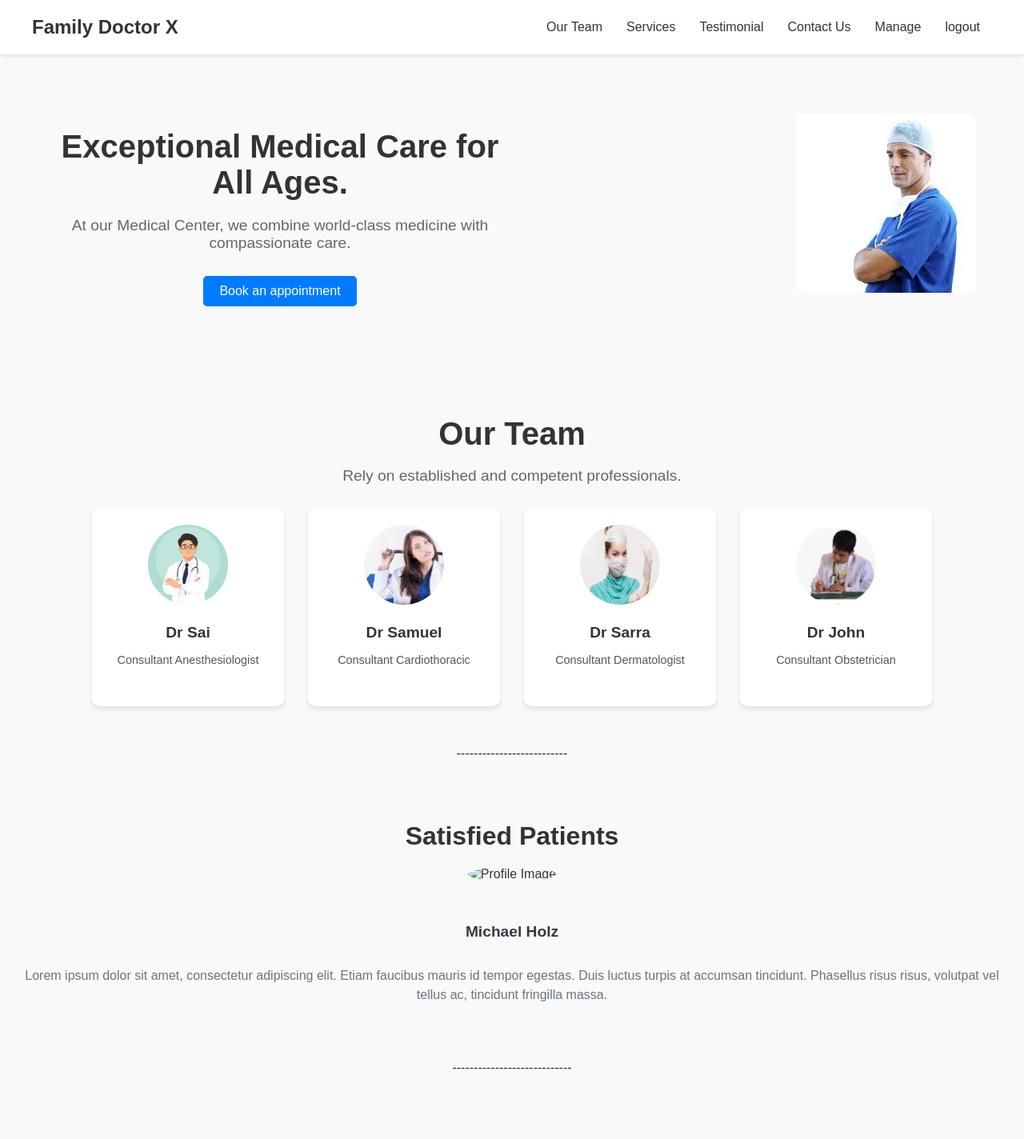
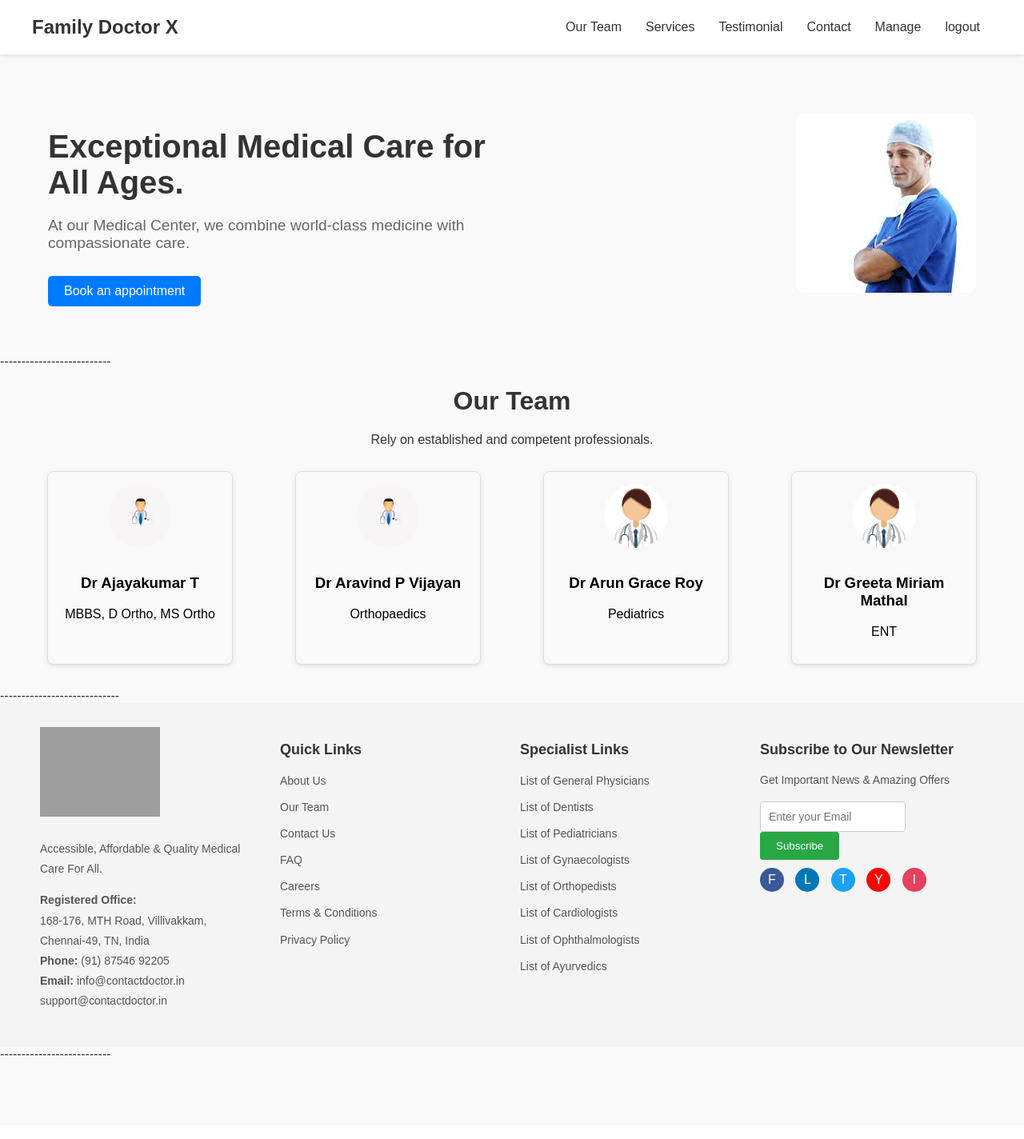
Before and after one commit to chikkuanijohn/Doctor_appointment, a Django app: page /user_home in a window 1280 px wide. Shown: the whole page at 80% size. After the commit the page ends 1320 px from the top, so only its background shows below. Run offline with Django 5.2, Linux system fonts and the light colour scheme; some libraries are stand-ins or nearby versions; grey boxes are pictures that could not be loaded.

Commit message:
new file

```diff
--- a/doctor_appointment/app/urls.py
+++ b/doctor_appointment/app/urls.py
@@ -8,5 +8,6 @@
     path('user_home',views.user_home),
     path('register/',views.register),
     path('booking/',views.booking_view),
-   path('booking/book_appointment/', views.book_appointment),
+    path('booking/book_appointment/', views.book_appointment),
+    path('Contact/',views.Contact),
 ]
--- a/doctor_appointment/app/views.py
+++ b/doctor_appointment/app/views.py
@@ -70,3 +70,7 @@
 
 def book_appointment(request):
     return render(request, 'booking/book_appointment.html')
+
+
+def Contact(request):
+    return render(request, 'Contact.html')
--- a/doctor_appointment/templates/user/user_home.html
+++ b/doctor_appointment/templates/user/user_home.html
@@ -178,7 +178,7 @@
                 <li><a href="our Team">Our Team</a></li>
                 <li><a href="Services">Services</a></li>
                 <li><a href="Testimonial">Testimonial</a></li>
-                <li><a href="Contact Us">Contact Us</a></li>
+                <li><a href="Contact ">Contact </a></li>
                 <li><a href="Manage">Manage</a></li>
                 <li><a href="logout">logout</a></li>
             </ul>
@@ -199,157 +199,240 @@
             <img src="{%static 'imges/doctor2.jpg' %}" alt="Doctor">
         </div>
     </section>
-
+--------------------------
+<style>
+    .team-container {
+        display: flex;
+        justify-content: space-around;
+        flex-wrap: wrap;
+        margin: 20px;
+    }
+    .team-card {
+        text-align: center;
+        border: 1px solid #ddd;
+        border-radius: 8px;
+        padding: 15px;
+        margin: 10px;
+        width: 200px;
+        box-shadow: 0 2px 5px rgba(0, 0, 0, 0.1);
+        text-decoration: none;
+        color: black;
+    }
+    .team-card img {
+        width: 80px;
+        height: 80px;
+        border-radius: 50%;
+        margin-bottom: 10px;
+    }
+    .team-card:hover {
+        box-shadow: 0 4px 10px rgba(0, 0, 0, 0.2);
+        transform: scale(1.05);
+        transition: 0.3s;
+    }
+</style>
+</head>
+<body>
+<h1 style="text-align: center;">Our Team</h1>
+<p style="text-align: center;">Rely on established and competent professionals.</p>
+<div class="team-container">
+    <a href="ajayakumar.html" class="team-card">
+        <img src="{%static 'imges/d1.png' %}" alt="Dr Ajayakumar T">
+        <h3>Dr Ajayakumar T</h3>
+        <p>MBBS, D Ortho, MS Ortho</p>
+    </a>
+    <a href="aravind.html" class="team-card">
+        <img src="{%static 'imges/d1.png' %}" alt="Dr Aravind P Vijayan">
+        <h3>Dr Aravind P Vijayan</h3>
+        <p>Orthopaedics</p>
+    </a>
+    <a href="arun.html" class="team-card">
+        <img src="{%static 'imges/d2.webp' %}" alt="Dr Arun Grace Roy">
+        <h3>Dr Arun Grace Roy</h3>
+        <p>Pediatrics</p>
+    </a>
+    <a href="greeta.html" class="team-card">
+        <img src="{%static 'imges/d2.webp' %}" alt="Dr Greeta Miriam Mathal">
+        <h3>Dr Greeta Miriam Mathal</h3>
+        <p>ENT</p>
+    </a>
+</div>
+----------------------------
 <style>
     body {
         font-family: Arial, sans-serif;
         margin: 0;
         padding: 0;
         background-color: #f9f9f9;
-        text-align: center;
     }
 
-    .team-section {
-        padding: 50px 20px;
+    .footer {
+        background-color: #f4f4f4;
+        padding: 20px 40px;
+        display: flex;
+        justify-content: space-between;
+        flex-wrap: wrap;
     }
 
-    .team-section h1 {
-        font-size: 2.5em;
-        margin-bottom: 10px;
-        color: #333;
+    .footer-section {
+        flex: 1;
+        margin: 10px;
+        min-width: 200px;
     }
 
-    .team-section p {
-        font-size: 1.2em;
-        color: #666;
-        margin-bottom: 30px;
-    }
-
-    .team-container {
-        display: flex;
-        justify-content: center;
-        flex-wrap: wrap;
-        gap: 30px;
-    }
-
-    .team-member {
-        background: #fff;
-        border-radius: 10px;
-        box-shadow: 0 4px 6px rgba(0, 0, 0, 0.1);
-        text-align: center;
-        width: 200px;
-        padding: 20px;
-        transition: transform 0.3s ease;
-    }
-
-    .team-member:hover {
-        transform: scale(1.05);
-    }
-
-    .team-member img {
-        width: 100px;
-        height: 100px;
-        border-radius: 50%;
+    .footer-section h3 {
+        color: #333;
+        font-size: 18px;
         margin-bottom: 15px;
     }
 
-    .team-member h3 {
-        font-size: 1.2em;
-        color: #333;
-        margin: 5px 0;
+    .footer-section p, .footer-section a {
+        color: #555;
+        text-decoration: none;
+        font-size: 14px;
+        line-height: 1.8;
     }
 
-    .team-member p {
-        font-size: 0.9em;
-        color: #555;
+    .footer-section a:hover {
+        color: #007BFF;
+    }
+
+    .footer-logo img {
+        width: 150px;
+        margin-bottom: 10px;
+    }
+
+    .quick-links ul {
+        list-style: none;
+        padding: 0;
+    }
+
+    .quick-links ul li {
+        margin-bottom: 8px;
+    }
+
+    .newsletter input[type="email"] {
+        width: calc(100% - 120px);
+        padding: 10px;
+        border: 1px solid #ccc;
+        border-radius: 4px;
+        margin-right: 5px;
+        font-size: 14px;
+    }
+
+    .newsletter button {
+        padding: 10px 20px;
+        background-color: #28a745;
+        color: #fff;
+        border: none;
+        border-radius: 4px;
+        cursor: pointer;
+    }
+
+    .newsletter button:hover {
+        background-color: #218838;
+    }
+
+    .social-icons {
+        margin-top: 10px;
+    }
+
+    .social-icons a {
+        display: inline-block;
+        margin-right: 10px;
+        font-size: 16px;
+        color: #fff;
+        width: 30px;
+        height: 30px;
+        line-height: 30px;
+        text-align: center;
+        border-radius: 50%;
+    }
+
+    .social-icons .facebook {
+        background-color: #3b5998;
+    }
+
+    .social-icons .linkedin {
+        background-color: #0077b5;
+    }
+
+    .social-icons .twitter {
+        background-color: #1da1f2;
+    }
+
+    .social-icons .youtube {
+        background-color: #ff0000;
+    }
+
+    .social-icons .instagram {
+        background-color: #e4405f;
     }
 </style>
 </head>
 <body>
-<div class="team-section">
-    <h1>Our Team</h1>
-    <p>Rely on established and competent professionals.</p>
-    <div class="team-container">
-        <div class="team-member">
-            <img src="{%static 'imges/Untitled.jpg' %}" alt="Dr Sai">
-            <h3>Dr Sai</h3>
-            <p>Consultant Anesthesiologist</p>
-        </div>
-        <div class="team-member">
-            <img src="{%static 'imges/ourteam2.jpg' %}" alt="Dr Samuel">
-            <h3>Dr Samuel</h3>
-            <p>Consultant Cardiothoracic</p>
-        </div>
-        <div class="team-member">
-            <img src="{%static 'imges/ourteam3.jpg' %}" alt="Dr Sarra">
-            <h3>Dr Sarra</h3>
-            <p>Consultant Dermatologist</p>
-        </div>
-        <div class="team-member">
-            <img src="{%static 'imges/ourteam4.jpg' %}" alt="Dr John">
-            <h3>Dr John</h3>
-            <p>Consultant Obstetrician</p>
+<footer class="footer">
+    <!-- Logo and Address Section -->
+    <div class="footer-section footer-logo">
+        <img src="logo.png" alt="Contact Doctor Logo">
+        <p>Accessible, Affordable & Quality Medical Care For All.</p>
+        <p>
+            <strong>Registered Office:</strong><br>
+            168-176, MTH Road, Villivakkam,<br>
+            Chennai-49, TN, India<br>
+            <strong>Phone:</strong> (91) 87546 92205<br>
+            <strong>Email:</strong> <a href="mailto:info@contactdoctor.in">info@contactdoctor.in</a><br>
+            <a href="mailto:support@contactdoctor.in">support@contactdoctor.in</a>
+        </p>
+    </div>
+
+    <!-- Quick Links Section -->
+    <div class="footer-section quick-links">
+        <h3>Quick Links</h3>
+        <ul>
+            <li><a href="#about">About Us</a></li>
+            <li><a href="#team">Our Team</a></li>
+            <li><a href="#contact">Contact Us</a></li>
+            <li><a href="#faq">FAQ</a></li>
+            <li><a href="#careers">Careers</a></li>
+            <li><a href="#terms">Terms & Conditions</a></li>
+            <li><a href="#privacy">Privacy Policy</a></li>
+        </ul>
+    </div>
+
+    <!-- Specialist Links Section -->
+    <div class="footer-section quick-links">
+        <h3>Specialist Links</h3>
+        <ul>
+            <li><a href="#general">List of General Physicians</a></li>
+            <li><a href="#dentists">List of Dentists</a></li>
+            <li><a href="#pediatrics">List of Pediatricians</a></li>
+            <li><a href="#gynaecologists">List of Gynaecologists</a></li>
+            <li><a href="#orthopedists">List of Orthopedists</a></li>
+            <li><a href="#cardiologists">List of Cardiologists</a></li>
+            <li><a href="#ophthalmologists">List of Ophthalmologists</a></li>
+            <li><a href="#ayurvedics">List of Ayurvedics</a></li>
+        </ul>
+    </div>
+
+    <!-- Newsletter and Social Media Section -->
+    <div class="footer-section newsletter">
+        <h3>Subscribe to Our Newsletter</h3>
+        <p>Get Important News & Amazing Offers</p>
+        <form>
+            <input type="email" placeholder="Enter your Email" required>
+            <button type="submit">Subscribe</button>
+        </form>
+        <div class="social-icons">
+            <a href="{%static 'imges/facebook-logo.png' %}" class="facebook" title="Facebook">F</a>
+            <a href="https://linkedin.com" class="linkedin" title="LinkedIn">L</a>
+            <a href="https://twitter.com" class="twitter" title="Twitter">T</a>
+            <a href="https://youtube.com" class="youtube" title="YouTube">Y</a>
+            <a href="https://instagram.com" class="instagram" title="Instagram">I</a>
         </div>
     </div>
-</div>
+</footer>
+
 --------------------------
-<style>
-    body {
-        font-family: Arial, sans-serif;
-        margin: 0;
-        padding: 0;
-        box-sizing: border-box;
-    }
-
-    .testimonial {
-        text-align: center;
-        padding: 50px 20px;
-        background-color: #f8f9fa;
-    }
-
-    .testimonial h2 {
-        font-size: 2rem;
-        margin-bottom: 20px;
-        font-weight: bold;
-    }
-
-    .testimonial img {
-        width: 100px;
-        height: 100px;
-        border-radius: 50%;
-        object-fit: cover;
-        margin-bottom: 20px;
-    }
-
-    .testimonial p {
-        font-size: 1rem;
-        color: #6c757d;
-        margin-bottom: 20px;
-        line-height: 1.5;
-    }
-
-    .testimonial h5 {
-        font-size: 1.2rem;
-        font-weight: bold;
-        color: #343a40;
-    }
-</style>
-</head>
-<body>
-<div class="testimonial">
-    <h2>Satisfied Patients</h2>
-    <img src="https://via.placeholder.com/100" alt="Profile Image">
-    <h5>Michael Holz</h5>
-    <p>
-        Lorem ipsum dolor sit amet, consectetur adipiscing elit. Etiam faucibus mauris id tempor egestas.
-        Duis luctus turpis at accumsan tincidunt. Phasellus risus risus, volutpat vel tellus ac, tincidunt fringilla massa.
-    </p>
-
-</div>
-
-----------------------------
-
-
 
 
 
```
Also changed, not shown: doctor_appointment/templates/Contact.html (added, +176 -0 lines), doctor_appointment/templates/Our_Team.html (added, +11 -0 lines), doctor_appointment/static/imges/facebook-logo.png (added).
